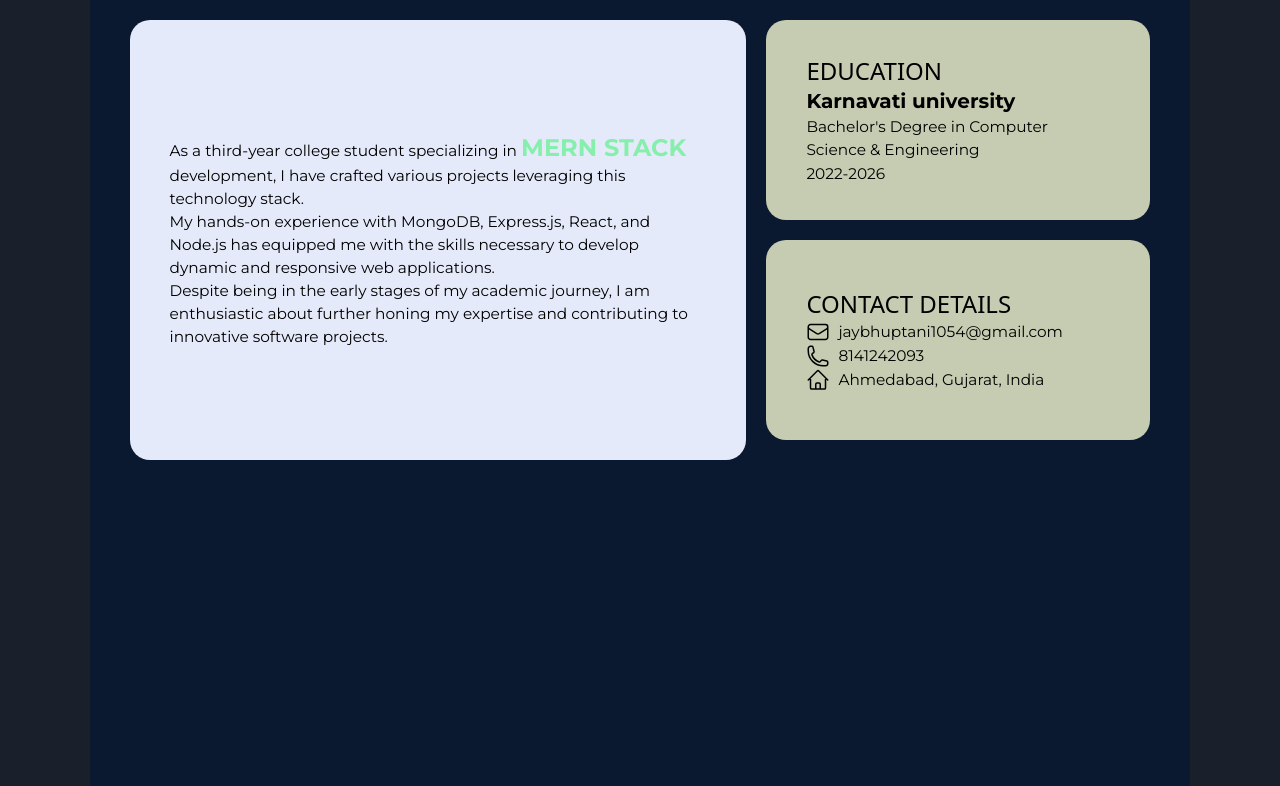
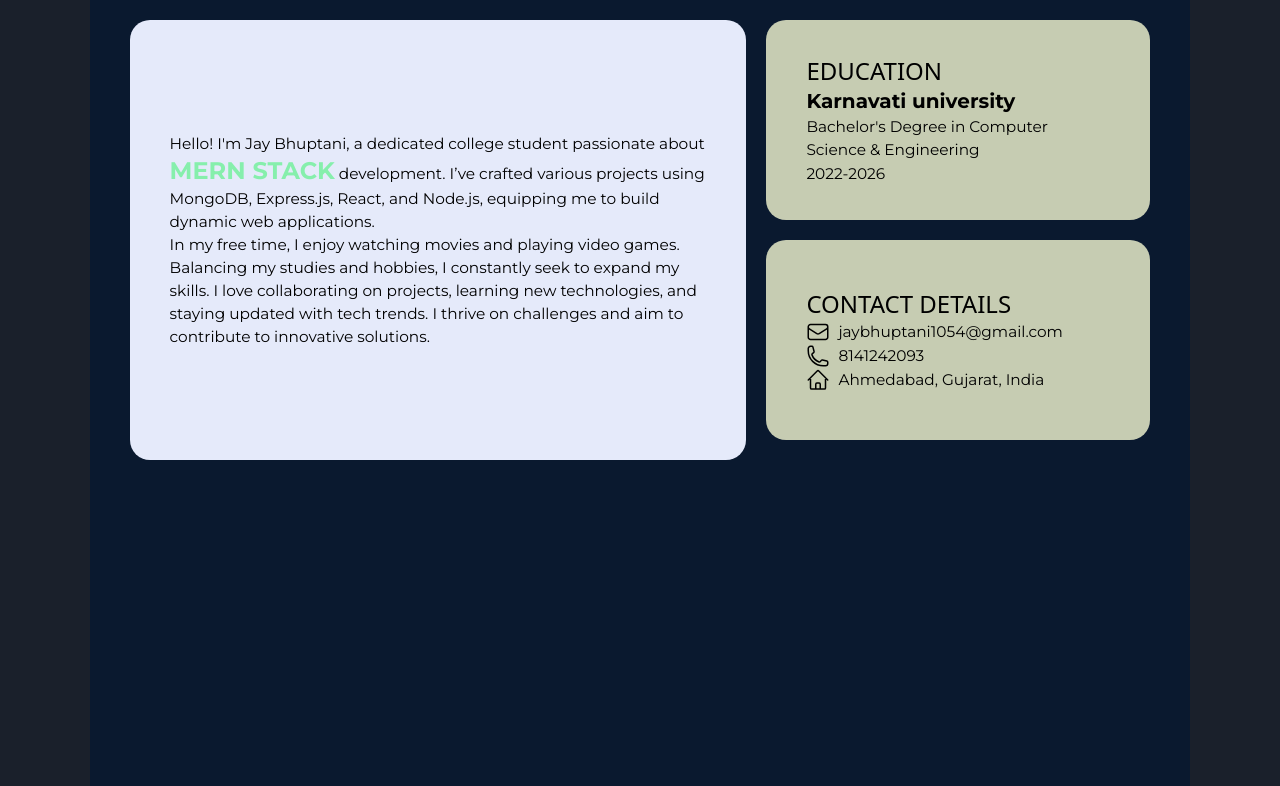
Before and after one commit to jaybhuptani10/Portfolio, a React (Vite) app: page /#Profile in a window 1280 px wide. Shown: the part 820-1606 px from the top of the page. Built offline with nearby package versions, Linux system fonts and the light colour scheme; a web font is replaced by a local one.

Commit message:
final changes

```diff
--- a/src/components/home/Pages/Page2.jsx
+++ b/src/components/home/Pages/Page2.jsx
@@ -32,7 +32,7 @@ const Page2 = () => {
     <div className="p-10 flex-col sm:flex-row flex gap-5 z-11">
       <div className="Profile-div-1 dark:bg-[#2E5077] flex p-10 items-center justify-center flex-col">
         <p className="dark:text-white text-r text-left w-90">
-          As a third-year college student specializing in{" "}
+          Hello! I'm Jay Bhuptani, a dedicated college student passionate about{" "}
           <motion.span
             className="text-green-300 text-l sm:text-2xl cursor-pointer uppercase font-bold relative"
             onHoverStart={() => setVisible(true)}
@@ -56,18 +56,17 @@ const Page2 = () => {
               ))}
             </motion.div>
           </motion.span>{" "}
-          development, I have crafted various projects leveraging this
-          technology stack.
+          development. I’ve crafted various projects using MongoDB, Express.js,
+          React, and Node.js, equipping me to build dynamic web applications.
+          <br /> In my free time, I enjoy watching movies and playing video
+          games.
         </p>
+
         <p className="dark:text-white text-r text-left w-90">
-          My hands-on experience with MongoDB, Express.js, React, and Node.js
-          has equipped me with the skills necessary to develop dynamic and
-          responsive web applications.
-        </p>
-        <p className="dark:text-white text-r text-left w-90">
-          Despite being in the early stages of my academic journey, I am
-          enthusiastic about further honing my expertise and contributing to
-          innovative software projects.
+          Balancing my studies and hobbies, I constantly seek to expand my
+          skills. I love collaborating on projects, learning new technologies,
+          and staying updated with tech trends. I thrive on challenges and aim
+          to contribute to innovative solutions.
         </p>
       </div>
       <div className="Profile-div-2 flex flex-col gap-5">
@@ -76,7 +75,7 @@ const Page2 = () => {
           <p className="text-xl texts font-bold dark:text-white">
             Karnavati university
           </p>
-          <p className="texts dark:text-white">
+          <p className="texts w-2/3 sm:w-full dark:text-white">
             Bachelor's Degree in Computer Science & Engineering
           </p>
           <p className="texts dark:text-white">2022-2026</p>
--- a/src/components/home/Pages/Page5.jsx
+++ b/src/components/home/Pages/Page5.jsx
@@ -33,14 +33,6 @@ const Page5 = () => {
   }, []);
 
   const data = [
-    {
-      Title: "Airbnb Clone",
-      Img: IMG1,
-      Stack: "React, NODE, MongoDB, Tailwindcss",
-      Description:
-        "A clone of the popular website Airbnb. This project demonstrates the full-stack development skills, including user authentication, property listings, booking functionality, and a responsive design.",
-      link: "https://airbnb-clone-1a7b7.web.app/",
-    },
     {
       Title: "EcoEats",
       Img: IMG2,
```
